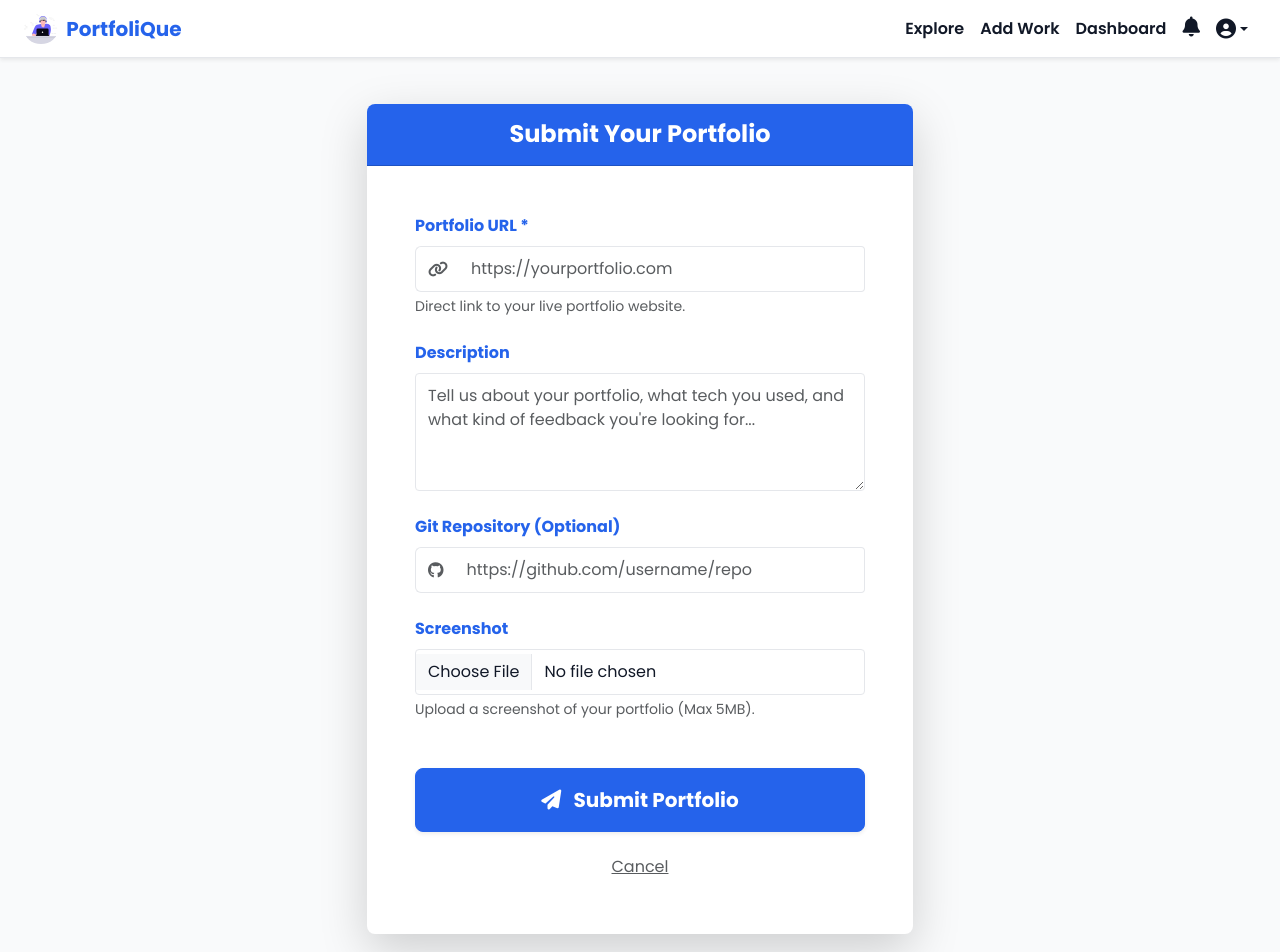
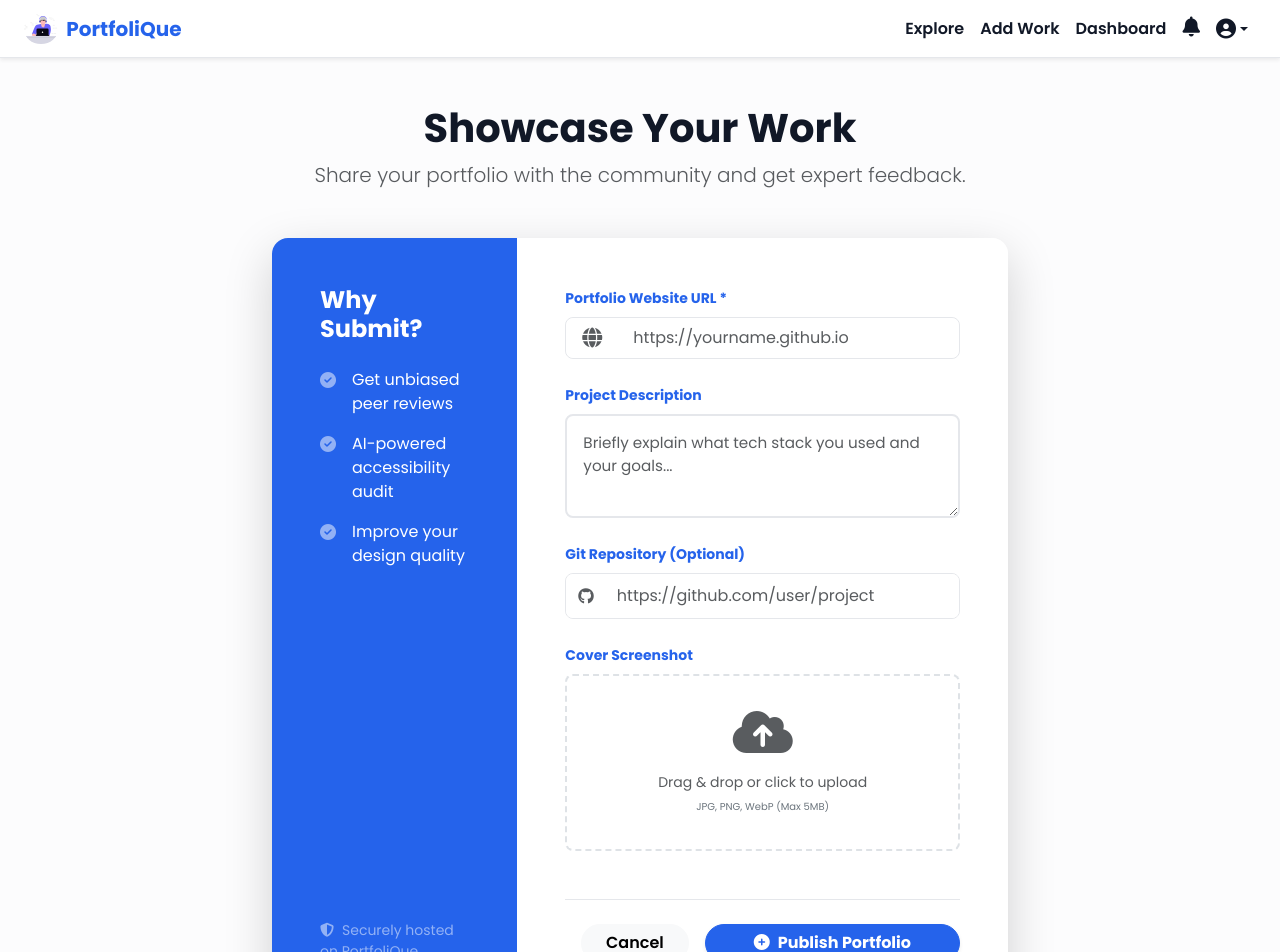
Before and after one commit to arsalxan/PortfoliQue, a React (Vite) app in the folder frontend/: page /portfolios/new in a window 1280 px wide. Shown: the top 952 px of the page. Built offline with nearby package versions, Linux system fonts and the light colour scheme; no server answers; sample sign-in values are in the browser's storage.

Commit message:
style: professional UI overhaul for Portfolio and Feedback creation pages

```diff
--- a/frontend/src/pages/feedback/FeedbackCreate.tsx
+++ b/frontend/src/pages/feedback/FeedbackCreate.tsx
@@ -5,6 +5,7 @@ import { feedbackService } from '../../services/feedbackService.ts';
 import type { Portfolio } from '../../types/portfolio.ts';
 import type { FeedbackRequest } from '../../types/feedback.ts';
 import PortfolioCard from '../../components/portfolio/PortfolioCard.tsx';
+import toast from 'react-hot-toast';
 
 export default function FeedbackCreate() {
   const { id } = useParams<{ id: string }>();
@@ -39,7 +40,7 @@ export default function FeedbackCreate() {
 
   const getValidationClass = (value?: string) => {
     if (!value) return '';
-    return value.length >= 20 ? 'is-valid border-success shadow-sm' : 'is-invalid border-danger';
+    return value.length >= 20 ? 'is-valid border-success' : 'border-light-subtle';
   };
 
   const isValid = Object.values(formData).some(value => (value || '').length >= 20);
@@ -53,9 +54,11 @@ export default function FeedbackCreate() {
 
     try {
       await feedbackService.createFeedback(parseInt(id), formData);
+      toast.success('Feedback submitted successfully!');
       navigate(`/portfolios/${id}/feedbacks`);
     } catch (err: any) {
       setError(err.response?.data?.message || 'Failed to submit feedback.');
+      toast.error('Submission failed.');
     } finally {
       setIsSubmitting(false);
     }
@@ -71,91 +74,125 @@ export default function FeedbackCreate() {
     );
   }
 
-  const fields: { id: keyof FeedbackRequest; label: string; placeholder: string }[] = [
-    { id: 'design', label: 'Design', placeholder: 'Visual aesthetics, layout, typography, color palette...' },
-    { id: 'responsiveness', label: 'Responsiveness', placeholder: 'How it works on mobile, tablet, and desktop?' },
-    { id: 'content', label: 'Content/Copywriting', placeholder: 'Is the text clear, professional, and engaging?' },
-    { id: 'uxFlow', label: 'UX Flow', placeholder: 'Navigation, ease of use, call-to-actions...' },
-    { id: 'accessibility', label: 'Accessibility', placeholder: 'Alt text, contrast, screen reader compatibility...' },
-    { id: 'technicalPerformance', label: 'Technical Performance', placeholder: 'Load speed, animations, clean code impressions...' },
-    { id: 'additional', label: 'Additional Thoughts', placeholder: 'Anything else you noticed?' },
+  const fields: { id: keyof FeedbackRequest; label: string; icon: string; placeholder: string }[] = [
+    { id: 'design', label: 'Design & Aesthetics', icon: 'fa-palette', placeholder: 'Visual style, typography, color palette...' },
+    { id: 'responsiveness', label: 'Responsiveness', icon: 'fa-mobile-alt', placeholder: 'Mobile layout, tablet adaptability...' },
+    { id: 'content', label: 'Content Quality', icon: 'fa-font', placeholder: 'Clarity, professional tone, engagement...' },
+    { id: 'uxFlow', label: 'UX & Navigation', icon: 'fa-route', placeholder: 'User flow, ease of use, logic...' },
+    { id: 'accessibility', label: 'Accessibility', icon: 'fa-universal-access', placeholder: 'Contrast, alt text, ARIA roles...' },
+    { id: 'technicalPerformance', label: 'Performance', icon: 'fa-bolt', placeholder: 'Load speed, animations, responsiveness...' },
+    { id: 'additional', label: 'Additional Notes', icon: 'fa-sticky-note', placeholder: 'Any other observations?' },
   ];
 
   return (
-    <div className="container-fluid py-4">
-      <div className="feedback-page-container">
-        {/* Left Side: Portfolio Card */}
-        <div className="portfolio-card-container">
-          <div className="mb-3">
-            <Link to={`/portfolios/${id}/feedbacks`} className="btn btn-sm btn-outline-secondary mb-3">
-              <i className="fas fa-arrow-left me-2"></i> Back to Feedbacks
+    <div className="container-fluid py-5 bg-light-subtle min-vh-100">
+      <div className="container">
+        <div className="row g-4 justify-content-center">
+
+          {/* Portfolio Sidebar */}
+          <div className="col-lg-4">
+            <div className="sticky-top" style={{ top: '80px' }}>
+              <div className="d-flex align-items-center mb-3">
+                <Link to={`/portfolios/${id}/feedbacks`} className="btn btn-outline-primary btn-sm rounded-pill px-3">
+                  <i className="fas fa-arrow-left me-2"></i>Back
                 </Link>
-            <h2 className="h4 fw-bold mb-3">You're Reviewing</h2>
+                <h5 className="mb-0 fw-bold ms-3">Reviewing Portfolio</h5>
               </div>
-          {portfolio && <PortfolioCard portfolio={portfolio} />}
-          <div className="mt-4 p-3 bg-light rounded border">
-            <h6 className="fw-bold small text-primary mb-2"><i className="fas fa-info-circle me-1"></i> Feedback Requirements:</h6>
-            <p className="small text-muted mb-0">
-              To ensure high-quality reviews, at least one section must contain **at least 20 characters**.
+
+              {portfolio && (
+                <div className="mb-4">
+                  <PortfolioCard portfolio={portfolio} />
+                </div>
+              )}
+
+              <div className="card border-0 shadow-sm bg-primary text-white overflow-hidden">
+                <div className="card-body p-4 position-relative">
+                  <i className="fas fa-quote-right position-absolute opacity-10 end-0 bottom-0 mb-n2 me-n2" style={{ fontSize: '100px' }}></i>
+                  <h6 className="fw-bold mb-3"><i className="fas fa-info-circle me-2"></i>Pro-Tip</h6>
+                  <p className="small mb-0 opacity-90">
+                    High-quality feedback helps creators grow. Focus on constructive criticism and suggest actionable improvements.
+                  </p>
+                  <hr className="my-3 opacity-25" />
+                  <p className="small fw-semibold mb-0">
+                    * Requirement: At least 20 chars in 1 section.
                   </p>
                 </div>
               </div>
+            </div>
+          </div>
 
-        {/* Right Side: Form */}
-        <div className="feedbacks-container">
-          <div className="card shadow-sm border-0 mb-5">
-            <div className="card-header bg-primary text-white p-3">
-              <h2 className="h5 mb-0 fw-bold"><i className="fas fa-pen-nib me-2"></i> Submit Feedback</h2>
+          {/* Feedback Form */}
+          <div className="col-lg-8">
+            <div className="card border-0 shadow-lg rounded-4">
+              <div className="card-body p-4 p-md-5">
+                <div className="mb-5">
+                  <h1 className="h3 fw-bold text-dark mb-2">Share Your Expertise</h1>
+                  <p className="text-muted">Analyze the work and provide detailed feedback across these categories.</p>
                 </div>
-            <div className="card-body p-4">
-              {error && <div className="alert alert-danger mb-4">{error}</div>}
+
+                {error && <div className="alert alert-danger rounded-3 mb-4">{error}</div>}
 
                 <form onSubmit={handleSubmit}>
                   <div className="row g-4">
                     {fields.map((field) => (
                       <div key={field.id} className="col-12">
-                      <label className="form-label fw-bold small text-secondary uppercase tracking-wider">
-                        {field.label}
+                        <div className="d-flex justify-content-between align-items-end mb-2">
+                          <label className="form-label fw-bold small text-primary text-uppercase mb-0">
+                            <i className={`fas ${field.icon} me-2`}></i>{field.label}
                           </label>
+                          <span className={`small ${(formData[field.id]?.length || 0) >= 20 ? 'text-success' : 'text-muted'}`}>
+                            {(formData[field.id]?.length || 0)}/20+
+                          </span>
+                        </div>
                         <textarea
-                        className={`form-control ${getValidationClass(formData[field.id])}`}
+                          className={`form-control border-2 rounded-3 p-3 ${getValidationClass(formData[field.id])}`}
                           rows={3}
                           placeholder={field.placeholder}
                           value={formData[field.id]}
                           onChange={(e) => handleInputChange(field.id, e.target.value)}
-                        style={{ transition: 'all 0.3s ease' }}
+                          style={{ fontSize: '0.95rem' }}
                         ></textarea>
-                      {formData[field.id] && (formData[field.id] || '').length < 20 && (
-                        <div className="small text-danger mt-1">
-                          {20 - (formData[field.id] || '').length} more characters needed for this section to count.
-                        </div>
-                      )}
                       </div>
                     ))}
                   </div>
 
-                <div className="d-grid gap-2 mt-5">
+                  <div className="mt-5 pt-4 border-top">
+                    <div className="row align-items-center">
+                      <div className="col-md-7 mb-3 mb-md-0">
+                        {!isValid && (
+                          <div className="d-flex align-items-center text-danger small">
+                            <i className="fas fa-exclamation-triangle me-2"></i>
+                            Please write at least 20 characters in any one section.
+                          </div>
+                        )}
+                        {isValid && (
+                          <div className="d-flex align-items-center text-success small fw-bold">
+                            <i className="fas fa-check-circle me-2"></i>
+                            Ready to submit!
+                          </div>
+                        )}
+                      </div>
+                      <div className="col-md-5 text-md-end">
                         <button
                           type="submit"
-                    className="btn btn-primary btn-lg fw-bold shadow-sm py-3"
+                          className="btn btn-primary px-5 py-2 fw-bold rounded-pill shadow-sm"
                           disabled={isSubmitting || !isValid}
                         >
                           {isSubmitting ? (
-                      <><span className="spinner-border spinner-border-sm me-2"></span> Submitting...</>
+                            <><span className="spinner-border spinner-border-sm me-2"></span>Submitting...</>
                           ) : (
-                      <><i className="fas fa-paper-plane me-2"></i> Submit Feedback</>
+                            <><i className="fas fa-paper-plane me-2"></i>Post Feedback</>
                           )}
                         </button>
-                  {!isValid && (
-                    <div className="text-center small text-danger mt-2">
-                      Please provide at least one meaningful feedback section (20+ chars).
                       </div>
-                  )}
+                    </div>
                   </div>
                 </form>
               </div>
             </div>
           </div>
+
+        </div>
       </div>
     </div>
   );
--- a/frontend/src/pages/portfolio/PortfolioCreate.tsx
+++ b/frontend/src/pages/portfolio/PortfolioCreate.tsx
@@ -1,6 +1,7 @@
 import { useState } from 'react';
 import { useNavigate } from 'react-router-dom';
 import { portfolioService } from '../../services/portfolioService.ts';
+import toast from 'react-hot-toast';
 
 export default function PortfolioCreate() {
   const [url, setUrl] = useState('');
@@ -15,9 +16,11 @@ export default function PortfolioCreate() {
   const handleFileChange = (e: React.ChangeEvent<HTMLInputElement>) => {
     if (e.target.files && e.target.files[0]) {
       const file = e.target.files[0];
+      if (file.size > 5 * 1024 * 1024) {
+        toast.error('File size exceeds 5MB');
+        return;
+      }
       setScreenshot(file);
-
-      // Create preview
       const reader = new FileReader();
       reader.onloadend = () => {
         setScreenshotPreview(reader.result as string);
@@ -38,148 +41,172 @@ export default function PortfolioCreate() {
 
     try {
       const formData = new FormData();
-
-      // Bundle data into a JSON blob (matches backend @RequestPart("portfolio"))
       const portfolioData = { url, description, gitRepo };
       formData.append('portfolio', new Blob([JSON.stringify(portfolioData)], { type: 'application/json' }));
 
       if (screenshot) {
-        // Backend expects "screenshot" field name
         formData.append('screenshot', screenshot);
       }
 
       await portfolioService.createPortfolio(formData);
+      toast.success('Portfolio published successfully!');
       navigate('/portfolios');
     } catch (err: any) {
       setError(err.response?.data?.message || 'Failed to create portfolio. Please try again.');
+      toast.error('Submission failed.');
     } finally {
       setIsSubmitting(false);
     }
   };
 
   return (
-    <div className="container mt-5 mb-5">
+    <div className="container-fluid py-5 bg-light-subtle min-vh-100">
+      <div className="container">
         <div className="row justify-content-center">
-        <div className="col-md-8 col-lg-6">
-          <div className="card shadow-lg border-0 rounded-3 overflow-hidden">
-            <div className="card-header bg-primary text-white py-3 text-center">
-              <h2 className="h4 mb-0 fw-bold">Submit Your Portfolio</h2>
+          <div className="col-lg-10 col-xl-8">
+
+            {/* Header */}
+            <div className="text-center mb-5">
+              <h1 className="display-6 fw-bold text-dark mb-2">Showcase Your Work</h1>
+              <p className="text-muted lead">Share your portfolio with the community and get expert feedback.</p>
             </div>
-            <div className="card-body p-4 p-md-5">
-              {error && (
-                <div className="alert alert-danger shadow-sm mb-4" role="alert">
-                  <i className="fas fa-exclamation-circle me-2"></i> {error}
+
+            <div className="card border-0 shadow-lg rounded-4 overflow-hidden">
+              <div className="row g-0">
+
+                {/* Left Side: Info (Hidden on mobile) */}
+                <div className="col-lg-4 bg-primary text-white p-5 d-none d-lg-flex flex-column justify-content-between">
+                  <div>
+                    <h4 className="fw-bold mb-4">Why Submit?</h4>
+                    <ul className="list-unstyled">
+                      <li className="mb-3 d-flex align-items-start">
+                        <i className="fas fa-check-circle mt-1 me-3 text-white-50"></i>
+                        <span>Get unbiased peer reviews</span>
+                      </li>
+                      <li className="mb-3 d-flex align-items-start">
+                        <i className="fas fa-check-circle mt-1 me-3 text-white-50"></i>
+                        <span>AI-powered accessibility audit</span>
+                      </li>
+                      <li className="mb-3 d-flex align-items-start">
+                        <i className="fas fa-check-circle mt-1 me-3 text-white-50"></i>
+                        <span>Improve your design quality</span>
+                      </li>
+                    </ul>
                   </div>
-              )}
+                  <div className="opacity-50 small">
+                    <i className="fas fa-shield-alt me-2"></i>Securely hosted on PortfoliQue
+                  </div>
+                </div>
+
+                {/* Right Side: Form */}
+                <div className="col-lg-8 p-4 p-md-5 bg-white">
+                  {error && <div className="alert alert-danger rounded-3 mb-4">{error}</div>}
 
                   <form onSubmit={handleSubmit}>
                     <div className="mb-4">
-                  <label htmlFor="url" className="form-label text-primary fw-bold">Portfolio URL *</label>
-                  <div className="input-group">
-                    <span className="input-group-text bg-light border-end-0">
-                      <i className="fas fa-link text-muted"></i>
+                      <label className="form-label fw-bold small text-primary uppercase">Portfolio Website URL *</label>
+                      <div className="input-group input-group-lg border rounded-3 overflow-hidden">
+                        <span className="input-group-text bg-white border-0">
+                          <i className="fas fa-globe text-muted"></i>
                         </span>
                         <input
                           type="url"
-                      className="form-control border-start-0"
-                      id="url"
-                      placeholder="https://yourportfolio.com"
+                          className="form-control border-0 shadow-none fs-6"
+                          placeholder="https://yourname.github.io"
                           value={url}
                           onChange={(e) => setUrl(e.target.value)}
                           required
                         />
                       </div>
-                  <div className="form-text">Direct link to your live portfolio website.</div>
                     </div>
 
                     <div className="mb-4">
-                  <label htmlFor="description" className="form-label text-primary fw-bold">Description</label>
+                      <label className="form-label fw-bold small text-primary uppercase">Project Description</label>
                       <textarea
-                    className="form-control"
-                    id="description"
-                    rows={4}
-                    placeholder="Tell us about your portfolio, what tech you used, and what kind of feedback you're looking for..."
+                        className="form-control border-2 rounded-3 p-3"
+                        rows={3}
+                        placeholder="Briefly explain what tech stack you used and your goals..."
                         value={description}
                         onChange={(e) => setDescription(e.target.value)}
+                        style={{ fontSize: '0.95rem' }}
                       ></textarea>
                     </div>
 
-                <div className="mb-4">
-                  <label htmlFor="gitRepo" className="form-label text-primary fw-bold">Git Repository (Optional)</label>
-                  <div className="input-group">
-                    <span className="input-group-text bg-light border-end-0">
+                    <div className="row g-4 mb-4">
+                      <div className="col-md-12">
+                        <label className="form-label fw-bold small text-primary uppercase">Git Repository (Optional)</label>
+                        <div className="input-group border rounded-3 overflow-hidden">
+                          <span className="input-group-text bg-white border-0">
                             <i className="fab fa-github text-muted"></i>
                           </span>
                           <input
                             type="url"
-                      className="form-control border-start-0"
-                      id="gitRepo"
-                      placeholder="https://github.com/username/repo"
+                            className="form-control border-0 shadow-none fs-6"
+                            placeholder="https://github.com/user/project"
                             value={gitRepo}
                             onChange={(e) => setGitRepo(e.target.value)}
                           />
                         </div>
                       </div>
+                    </div>
 
-                <div className="mb-4">
-                  <label htmlFor="screenshot" className="form-label text-primary fw-bold">Screenshot</label>
+                    <div className="mb-5">
+                      <label className="form-label fw-bold small text-primary uppercase">Cover Screenshot</label>
+                      <div
+                        className="upload-drop-zone border-dashed border-2 rounded-3 p-4 text-center bg-light cursor-pointer"
+                        onClick={() => document.getElementById('screenshot')?.click()}
+                        style={{ cursor: 'pointer', border: '2px dashed #dee2e6' }}
+                      >
+                        {screenshotPreview ? (
+                          <div className="position-relative">
+                            <img src={screenshotPreview} alt="Preview" className="img-fluid rounded shadow-sm" style={{ maxHeight: '180px' }} />
+                            <div className="mt-2 small text-primary fw-bold">Click to change image</div>
+                          </div>
+                        ) : (
+                          <div className="py-2">
+                            <i className="fas fa-cloud-upload-alt fa-3x text-muted mb-3"></i>
+                            <p className="mb-0 text-muted small">Drag & drop or click to upload</p>
+                            <span className="text-secondary" style={{ fontSize: '10px' }}>JPG, PNG, WebP (Max 5MB)</span>
+                          </div>
+                        )}
                         <input
                           type="file"
-                    className="form-control"
                           id="screenshot"
+                          className="d-none"
                           accept="image/*"
                           onChange={handleFileChange}
                         />
-                  <div className="form-text">Upload a screenshot of your portfolio (Max 5MB).</div>
+                      </div>
+                    </div>
 
-                  {screenshotPreview && (
-                    <div className="mt-3 position-relative">
-                      <img
-                        src={screenshotPreview}
-                        alt="Preview"
-                        className="img-fluid rounded border shadow-sm"
-                        style={{ maxHeight: '200px', width: '100%', objectFit: 'cover' }}
-                      />
+                    <div className="d-flex gap-3 justify-content-end align-items-center pt-4 border-top">
                       <button
                         type="button"
-                        className="btn btn-sm btn-danger position-absolute top-0 end-0 m-2"
-                        onClick={() => { setScreenshot(null); setScreenshotPreview(null); }}
+                        className="btn btn-light px-4 rounded-pill fw-semibold"
+                        onClick={() => navigate('/portfolios')}
+                        disabled={isSubmitting}
                       >
-                        <i className="fas fa-times"></i>
+                        Cancel
                       </button>
-                    </div>
-                  )}
-                </div>
-
-                <div className="d-grid gap-2 mt-5">
                       <button
                         type="submit"
-                    className="btn btn-primary btn-lg fw-bold py-3 shadow-sm"
+                        className="btn btn-primary px-5 rounded-pill fw-bold shadow-sm"
                         disabled={isSubmitting}
                       >
                         {isSubmitting ? (
-                      <>
-                        <span className="spinner-border spinner-border-sm me-2" role="status" aria-hidden="true"></span>
-                        Submitting...
-                      </>
+                          <><span className="spinner-border spinner-border-sm me-2"></span>Publishing...</>
                         ) : (
-                      <>
-                        <i className="fas fa-paper-plane me-2"></i> Submit Portfolio
-                      </>
+                          <><i className="fas fa-plus-circle me-2"></i>Publish Portfolio</>
                         )}
-                  </button>
-                  <button
-                    type="button"
-                    className="btn btn-link text-muted mt-2"
-                    onClick={() => navigate('/portfolios')}
-                  >
-                    Cancel
                       </button>
                     </div>
                   </form>
                 </div>
               </div>
             </div>
+
+          </div>
+        </div>
       </div>
     </div>
   );
```
Lines whose indentation alone changed are shown as unchanged.
